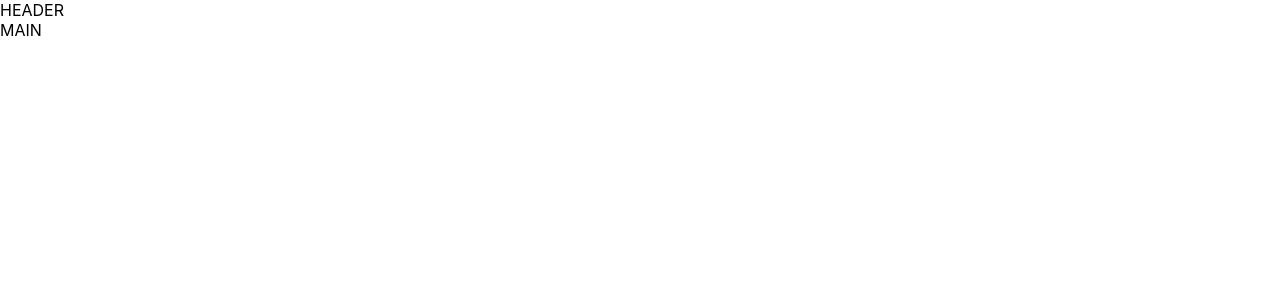
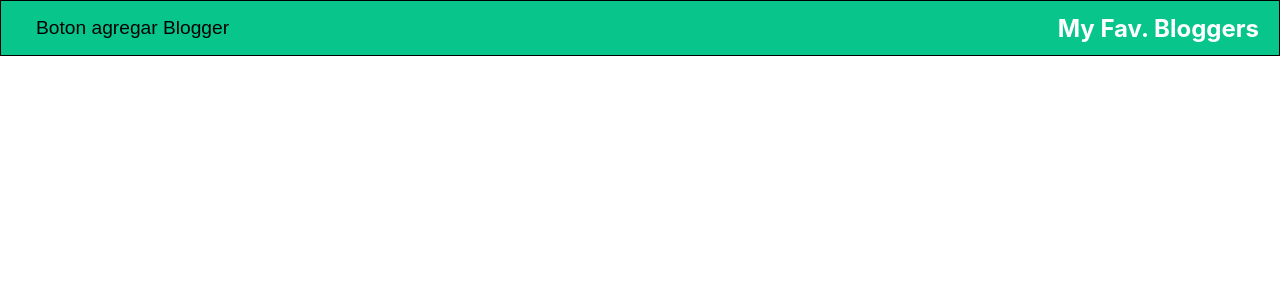
Before and after one commit to GuillermoTre/myfrontTest, a React (Create React App) app: page / in a window 1280 px wide. Shown: the top 300 px of the page. Built offline with nearby package versions, Linux system fonts and the light colour scheme.

Commit message:
Add simple header

```diff
--- /dev/null
+++ b/src/components/header/Header.js
@@ -0,0 +1,13 @@
+import React from 'react';
+import classes from './Header.module.css';
+
+const header = (props)=>{
+    return(
+        <header className={classes.Header} style={{color:'White'}}>
+            <button className={classes.AddButton} onClick={props.AddBlogger}>Boton agregar Blogger</button>
+            <div><h2>My Fav. Bloggers</h2></div>
+        </header>
+    );
+}
+
+export default header;
--- /dev/null
+++ b/src/components/header/Header.module.css
@@ -0,0 +1,31 @@
+.Header{
+    height: 56px;
+    width: 100%;
+    position: fixed;
+    top: 0;
+    left: 0;
+    background-color: #08c58c;
+    display: flex;
+    justify-content: space-between;
+    align-items: center;
+    padding: 0 20px;
+    box-sizing: border-box;
+    border: 1px solid #000000;
+    z-index: 90;
+}
+
+.AddButton {
+    background-color: #08c58c;
+    outline: none;
+    cursor: pointer;
+    border: 0px solid #000000;
+    color: #000000;
+    font-size: 1.2em;
+    padding: 15px 15px;
+}
+
+.AddButton:hover {
+    background-color: #027a2a;
+    border: 1px solid #000000;
+    color: #ffffff;
+}
--- a/src/hoc/Layout.js
+++ b/src/hoc/Layout.js
@@ -1,10 +1,12 @@
 import React, {Fragment} from 'react';
+import Header from '../components/header/Header';
+
 
 class Layout extends React.Component{
     render(){
         return(
             <Fragment>
-                <div>HEADER</div>
+                <Header/>
                 <div>MAIN</div>
             </Fragment>
         );
```
